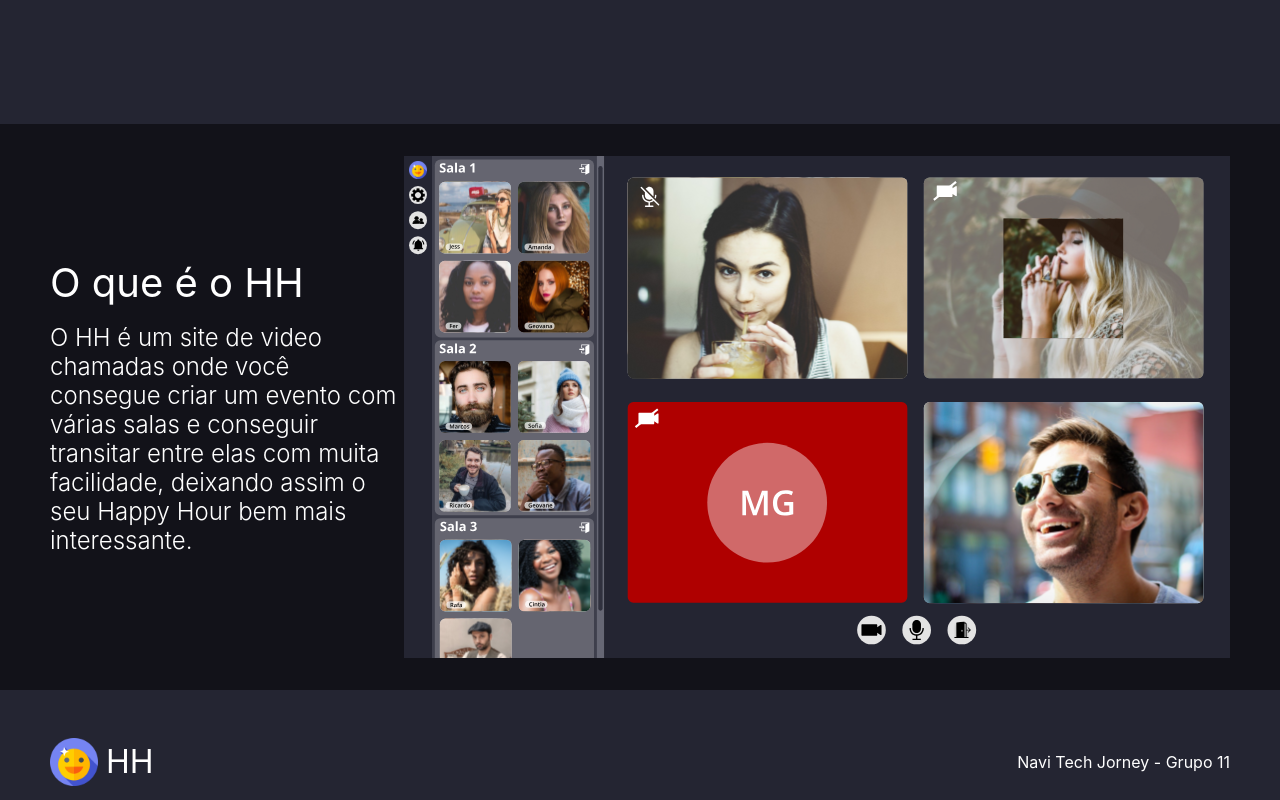
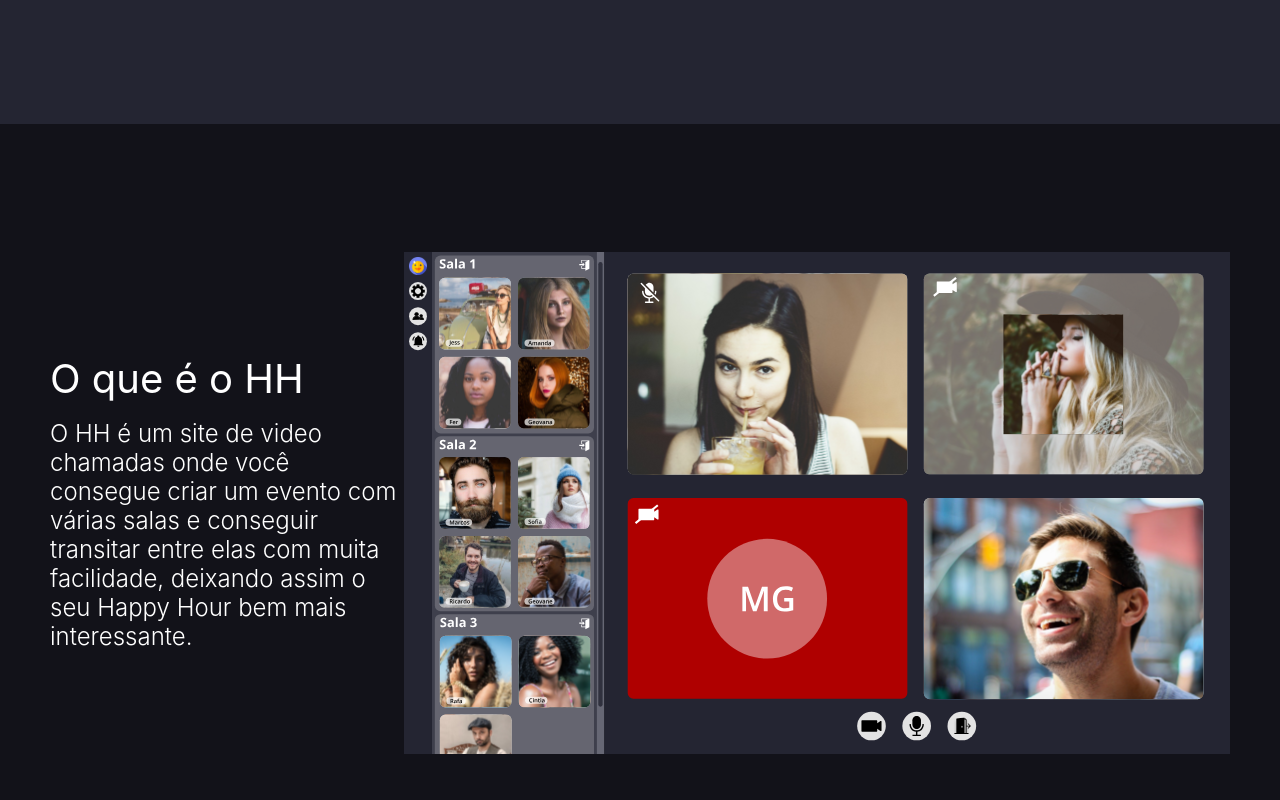
Before and after one commit to Navi-jorney-grupo-11/front-end, a Next.js app: page / in a window 1280 px wide. Shown: the part 540-1340 px from the top of the page. Built offline with nearby package versions, Linux system fonts and the light colour scheme.

Commit message:
style(what): changed the padding of hero

```diff
--- a/components/Home/What/index.js
+++ b/components/Home/What/index.js
@@ -33,7 +33,7 @@ const Container = styled.div`
     align-items: center;
     flex-direction: row;
     width: 100%;
-    padding: 2rem 0;
+    padding: 8rem 0;
     .textContainer {
         width: 30%;
         h1 {
```
Also changed, not shown: 1 other file (tests, documents, lock files or other folders).
